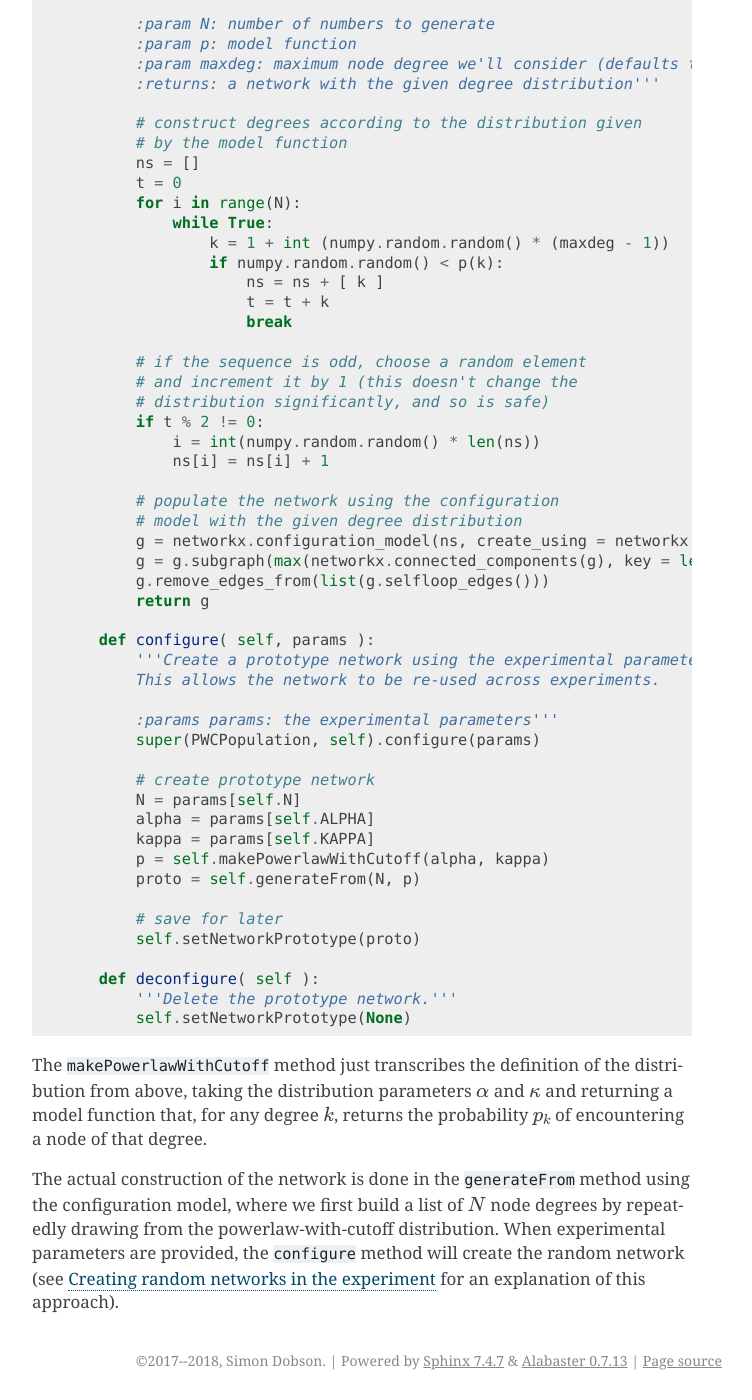
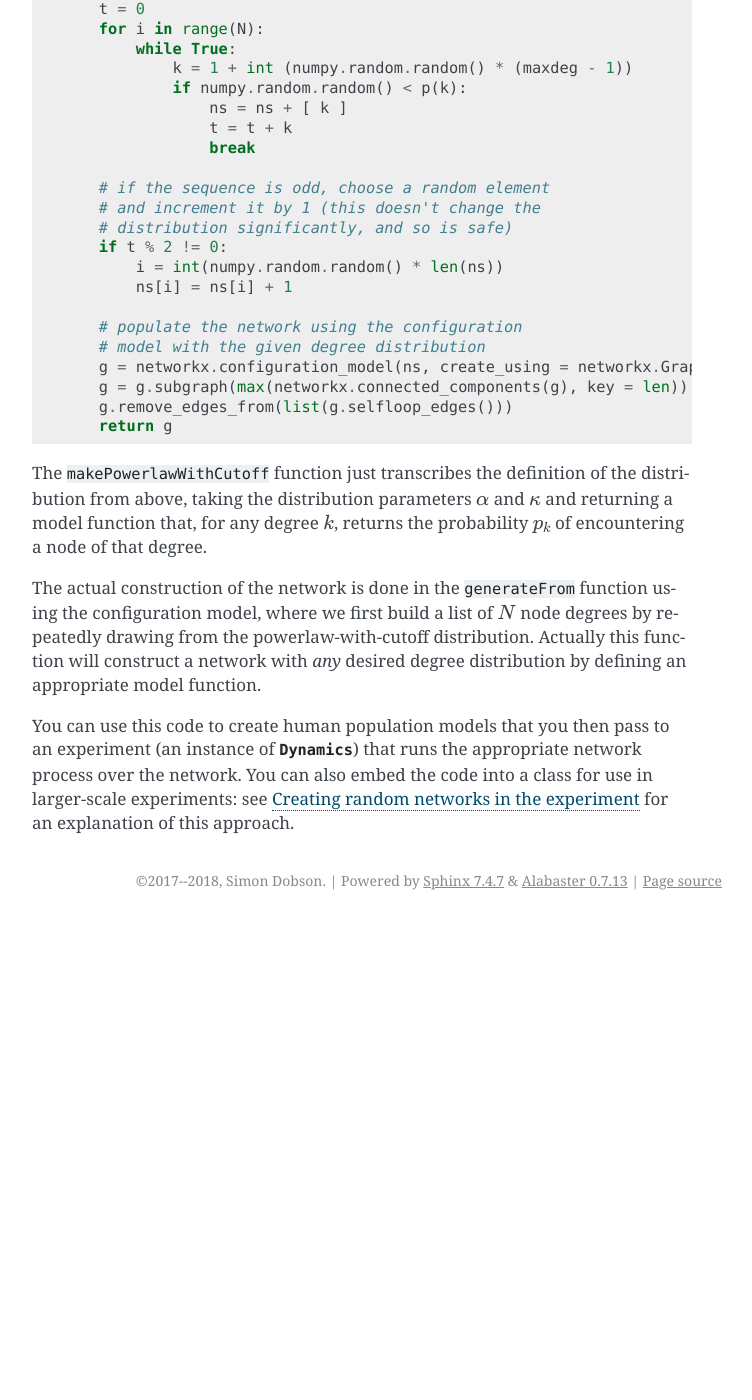
Before and after one commit to simoninireland/epydemic, a Sphinx documentation site: the page built from doc/cookbook/population-powerlaw-cutoff.rst, in a window 1280 px wide and 1400 px high, scrolled down 2441 px. Shown: the whole window, without its empty margins (388-1140 px from the left). Built offline with Sphinx 7.4.7, drawn with Linux system fonts in a browser that asks for light colours; after the commit the page ends 3361 px from its top, so only the background shows below that; some of the changed text lies outside the part shown.

Commit message:
Updated to reflect refactoring

```diff
--- a/doc/cookbook/population-powerlaw-cutoff.rst
+++ b/doc/cookbook/population-powerlaw-cutoff.rst
@@ -50,9 +54,11 @@
 built from the `Hurwitz zeta function <https://en.wikipedia.org/wiki/Hurwitz_zeta_function>`_, :math:`C = \zeta(\alpha, 1)`.)
 
 
-In the following we create an experiment that can
-take parameters for the size :math:`N` of the network, its exponent :math:`\alpha` and cutoff :math:`\kappa`, and
-constructs a random network:
+The engineering
+---------------
+
+We can now simply code-up this mathematics, using parameters for the size :math:`N` of the network
+its exponent :math:`\alpha` and cutoff :math:`\kappa` to construct a random network:
 
 .. code-block:: python
 
@@ -62,94 +68,61 @@
     import numpy
     from mpmath import polylog as Li   # use standard name
 
-    class PWCPopulation(epydemic.CompartmentedStochasticDynamics):
-        '''An experimental dynamics that builds a population according to the powerlaw-with-cutoff
-        degree distribution.'''
+    def makePowerlawWithCutoff( self, alpha, kappa ):
+        '''Create a model function for a powerlaw distribution with exponential cutoff.
 
-        # parameters
-        N = 'networkSize'   #: Size of network to work over
-        ALPHA = 'alpha'     #: Exponent of degree distribution
-        KAPPA = 'kappa'     #: Cutoff of degree distribution
+        :param alpha: the exponent of the distribution
+        :param kappa: the degree cutoff
+        :returns: a model function'''
+        C = Li(alpha, math.exp(-1.0 / kappa))
+        def p( k ):
+            return (pow((k + 0.0), -alpha) * math.exp(-(k + 0.0) / kappa)) / C
+        return p
 
-        def __init__( self, m ):
-            '''Create a dynamics over the given model. There is no prototype
-            network given as we'll create one using experimental parameters.
+    def generateFrom( self, N, p, maxdeg = 100 ):
+        '''Generate a random graph with degree distribution described
+        by a model function.
 
-            :param m: the model'''
-            super(PWCPopulation, self).__init__(m)
+        :param N: number of numbers to generate
+        :param p: model function
+        :param maxdeg: maximum node degree we'll consider (defaults to 100)
+        :returns: a network with the given degree distribution'''
 
-        def makePowerlawWithCutoff( self, alpha, kappa ):
-            '''Create a model function for a powerlaw distribution with exponential cutoff.
+        # construct degrees according to the distribution given
+        # by the model function
+        ns = []
+        t = 0
+        for i in range(N):
+            while True:
+                k = 1 + int (numpy.random.random() * (maxdeg - 1))
+                if numpy.random.random() < p(k):
+                    ns = ns + [ k ]
+                    t = t + k
+                    break
 
-            :param alpha: the exponent of the distribution
-            :param kappa: the degree cutoff
-            :returns: a model function'''
-            C = Li(alpha, math.exp(-1.0 / kappa))
-            def p( k ):
-                return (pow((k + 0.0), -alpha) * math.exp(-(k + 0.0) / kappa)) / C
-            return p
+        # if the sequence is odd, choose a random element
+        # and increment it by 1 (this doesn't change the
+        # distribution significantly, and so is safe)
+        if t % 2 != 0:
+            i = int(numpy.random.random() * len(ns))
+            ns[i] = ns[i] + 1
 
-         def generateFrom( self, N, p, maxdeg = 100 ):
-            '''Generate a random graph with degree distribution described
-            by a model function.
+        # populate the network using the configuration
+        # model with the given degree distribution
+        g = networkx.configuration_model(ns, create_using = networkx.Graph())
+        g = g.subgraph(max(networkx.connected_components(g), key = len)).copy()
+        g.remove_edges_from(list(g.selfloop_edges()))
+        return g
 
-            :param N: number of numbers to generate
-            :param p: model function
-            :param maxdeg: maximum node degree we'll consider (defaults to 100)
-            :returns: a network with the given degree distribution'''
-
-            # construct degrees according to the distribution given
-            # by the model function
-            ns = []
-            t = 0
-            for i in range(N):
-                while True:
-                    k = 1 + int (numpy.random.random() * (maxdeg - 1))
-                    if numpy.random.random() < p(k):
-                        ns = ns + [ k ]
-                        t = t + k
-                        break
-
-            # if the sequence is odd, choose a random element
-            # and increment it by 1 (this doesn't change the
-            # distribution significantly, and so is safe)
-            if t % 2 != 0:
-                i = int(numpy.random.random() * len(ns))
-                ns[i] = ns[i] + 1
-
-            # populate the network using the configuration
-            # model with the given degree distribution
-            g = networkx.configuration_model(ns, create_using = networkx.Graph())
-            g = g.subgraph(max(networkx.connected_components(g), key = len)).copy()
-            g.remove_edges_from(list(g.selfloop_edges()))
-            return g
-
-        def configure( self, params ):
-            '''Create a prototype network using the experimental parameters.
-            This allows the network to be re-used across experiments.
-
-            :params params: the experimental parameters'''
-            super(PWCPopulation, self).configure(params)
-
-            # create prototype network
-            N = params[self.N]
-            alpha = params[self.ALPHA]
-            kappa = params[self.KAPPA]
-            p = self.makePowerlawWithCutoff(alpha, kappa)
-            proto = self.generateFrom(N, p)
-
-            # save for later
-            self.setNetworkPrototype(proto)
-
-        def deconfigure( self ):
-            '''Delete the prototype network.'''
-            self.setNetworkPrototype(None)
-
-The ``makePowerlawWithCutoff`` method just transcribes the definition of the distribution from above, taking the
+The ``makePowerlawWithCutoff`` function just transcribes the definition of the distribution from above, taking the
 distribution parameters :math:`\alpha` and :math:`\kappa` and returning a model function that, for any
 degree :math:`k`, returns the probability :math:`p_k` of encountering a node of that degree.
 
-The actual construction of the network is done in the ``generateFrom`` method using the configuration model, where we
-first build a list of :math:`N` node degrees by repeatedly drawing from the powerlaw-with-cutoff distribution. When
-experimental parameters are provided, the ``configure`` method will create the random network (see
-:ref:`build-network-in-experiment` for an explanation of this approach).
+The actual construction of the network is done in the ``generateFrom`` function using the configuration model, where we
+first build a list of :math:`N` node degrees by repeatedly drawing from the powerlaw-with-cutoff distribution. Actually
+this function will construct a network with *any* desired degree distribution by defining an appropriate model
+function.
+
+You can use this code to create human population models that you then pass to an experiment (an instance of :class:`Dynamics`)
+that runs the appropriate network process over the network. You can also embed the code into a class for use in larger-scale
+experiments: see :ref:`build-network-in-experiment` for an explanation of this approach.
--- a/doc/tutorial.rst
+++ b/doc/tutorial.rst
@@ -1,7 +1,7 @@
 Tutorial
 ========
 
-This page is a tutorial intreoduction to ``epydemic``.
+This page is a tutorial introduction to ``epydemic``.
 
 .. toctree::
     :maxdepth: 2
```
Also changed, not shown: other parts of doc/cookbook/population-powerlaw-cutoff.rst (+7 -3 lines), doc/cookbook/build-network-in-experiment.rst (+12 -9 lines).
